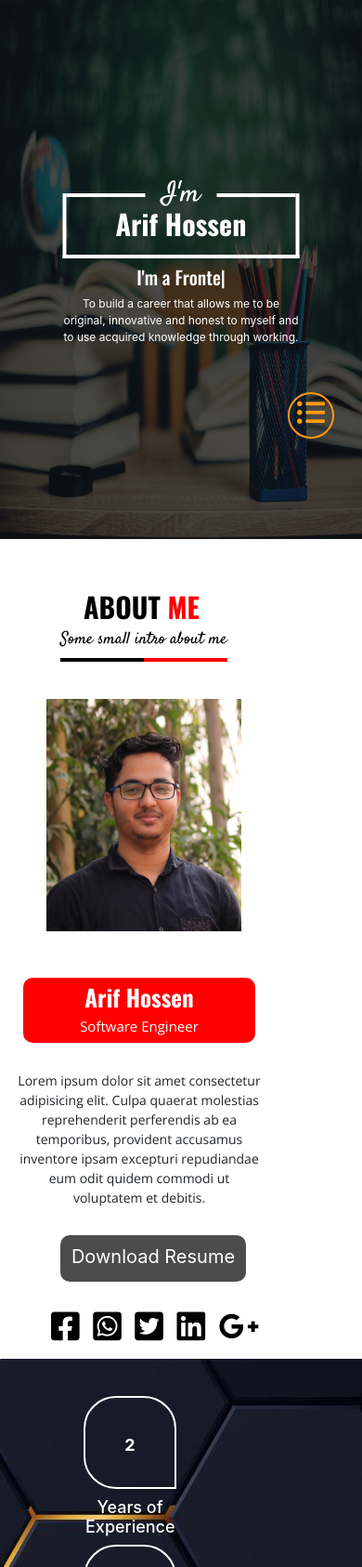
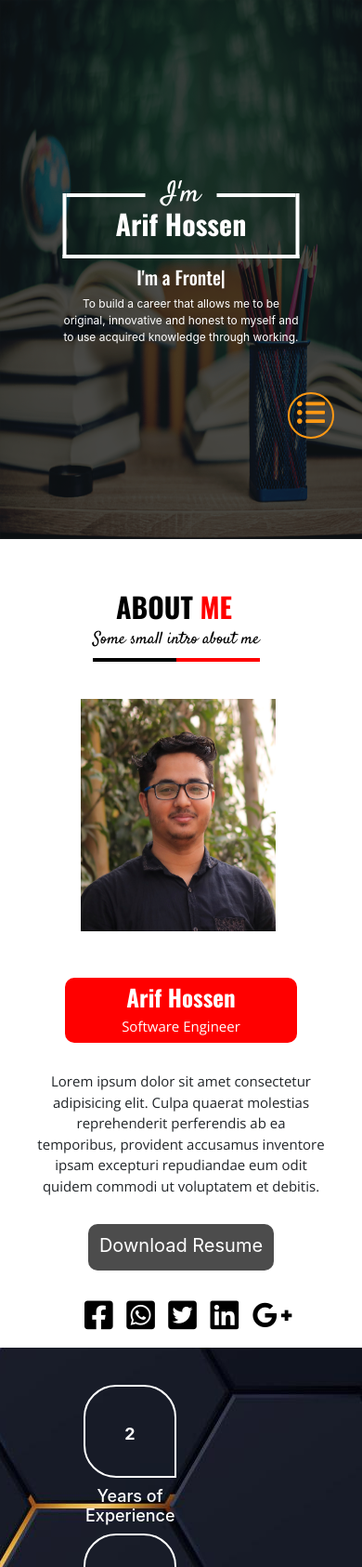
Before and after one commit to arif853/Myresume, a PHP site: page / in a window 390 px wide; the page is wider, and only the part inside the window is pictured. Shown: the top 1686 px of that part at 93% size. Run offline with PHP 8.4, Linux system fonts and the light colour scheme; some libraries are stand-ins or nearby versions.

Commit message:
01 Febreuary 2022 updated by myself

```diff
--- a/css/responsive.css
+++ b/css/responsive.css
@@ -33,11 +33,11 @@
         font-size: 20PX;
     }
     .myintro_pic p:first-child {
-        margin-left: 75px;
+        margin-left: 110px;
         text-align: left;
     }
     .myintro_pic p:last-child {
-        margin-left: 50px;
+        margin-left: 85px;
         text-align: left;
     }
     .myintro_pic p:last-child::before {
@@ -51,7 +51,7 @@
     .myintro_withpic .mypic {
         width: 210px;
         height: 250px;
-        margin-left: 35px;
+        margin-left: 72px;
     }
     .aboutme_detail {
         margin-top: 50px;
@@ -59,7 +59,7 @@
     .myname_block {
         width: 250px;
         height: 70px;
-        margin-left: 10px;
+        margin-left: 55px;
     }
     .myname_block h3 {
         font-size: 25px;
@@ -70,17 +70,18 @@
     .myabout_block {
         margin-top: 30px;
         margin-bottom: 30px;
+        margin-left: 25px;
     }
     .myabout_block p {
-        font-size: 14px;
-        width: 270px;
+        font-size: 15px;
+        width: 310px;
     }
     .download a {
-        margin-left: 50px;
+        margin-left: 80px;
     }
     .mysocial {
         margin-top: 30px;
-        margin-left: 30px;
+        margin-left: 66px;
     }
     #counter_part {
         height: 100%;
```
